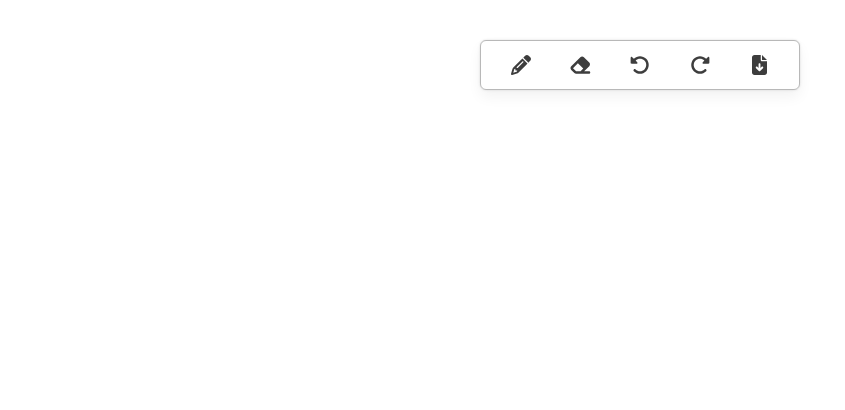
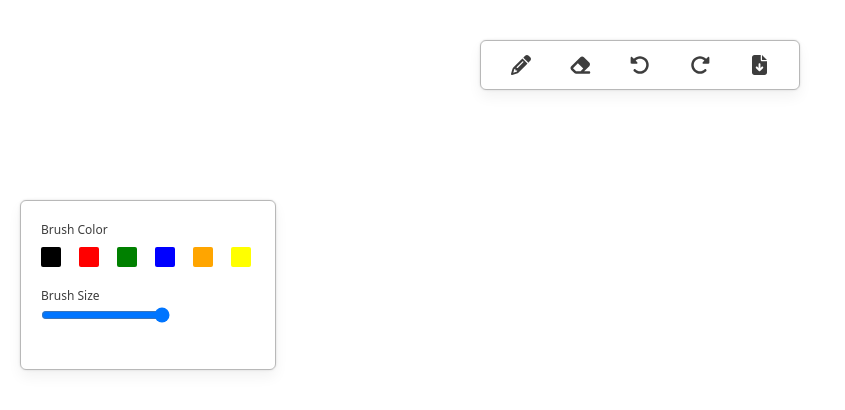
Before and after one commit to arghyadeep-b/Draw.io, a Next.js app: page / in a window 1280 px wide. Shown: the top 410 px of the page, without its empty margins (0-845 px from the left). Built offline with nearby package versions, Linux system fonts and the light colour scheme.

Commit message:
Toolbox layout ready

```diff
--- /dev/null
+++ b/src/components/Toolbox/index.js
@@ -0,0 +1,31 @@
+import styles from './index.module.css'
+import { COLORS } from '@/constants';
+
+const Toolbox = () => {
+    const updateBrushSize = () => { };
+
+    return (
+        <div className={styles.toolboxContainer}>
+            <div className={styles.toolItem}>
+                <h4 className={styles.toolText}>Brush Color</h4>
+                <div className={styles.itemContainer}>
+                    {/* div for color */}
+                    <div className={styles.colorBox} style={{ backgroundColor: COLORS.BLACK }} />
+                    <div className={styles.colorBox} style={{ backgroundColor: COLORS.RED }} />
+                    <div className={styles.colorBox} style={{ backgroundColor: COLORS.GREEN }} />
+                    <div className={styles.colorBox} style={{ backgroundColor: COLORS.BLUE }} />
+                    <div className={styles.colorBox} style={{ backgroundColor: COLORS.ORANGE }} />
+                    <div className={styles.colorBox} style={{ backgroundColor: COLORS.YELLOW }} />
+                </div>
+            </div>
+            <div className={styles.toolItem}>
+                <h4 className={styles.toolText}>
+                    Brush Size
+                </h4>
+                <input type="range" min={1} max={10} step={1} onChange={updateBrushSize} />
+            </div>
+        </div>
+    )
+}
+
+export default Toolbox
--- /dev/null
+++ b/src/components/Toolbox/index.module.css
@@ -0,0 +1,28 @@
+.toolboxContainer{
+    @apply p-5 absolute top-1/4 left-5 w-64 rounded-md;
+    box-shadow: theme('colors.shadow1');
+    border: 1px solid theme('colors.border1');
+    background-color: theme('colors.background1');
+
+    .toolItem{
+        @apply mb-5;
+
+        .toolText{
+            font-size: 12px;
+            color: theme('colors.text1');
+        }
+
+        .itemContainer{
+            @apply flex justify-between mt-2;
+
+            .colorBox{
+                @apply h-5 w-5 mr-1 rounded-sm cursor-pointer;
+
+                &:hover, &.active{
+                    border: 1.5px solid theme('colors.border2');
+                    box-shadow: theme('colors.shadow2');
+                }
+            }
+        }
+    }
+}
--- /dev/null
+++ b/src/constants.js
@@ -0,0 +1,19 @@
+const COLORS = {
+    BLACK: 'black',
+    RED: 'red',
+    GREEN: 'green',
+    BLUE: 'blue',
+    ORANGE: 'orange',
+    YELLOW: 'yellow',
+    WHITE: 'white'
+}
+
+const MENU_ITEMS = {
+    PENCIL: 'PENCIL',
+    ERASER: 'ERASER',
+    UNDO: 'UNDO',
+    REDO: 'REDO',
+    DOWNLOAD: 'DOWNLOAD'
+}
+
+export { COLORS, MENU_ITEMS }
--- a/src/pages/index.js
+++ b/src/pages/index.js
@@ -1,7 +1,11 @@
 import Menu from "@/components/Menu";
+import Toolbox from "@/components/Toolbox";
 
 export default function Home() {
   return (
-    <Menu />
+    <>
+      <Menu />
+      <Toolbox />
+    </>
   )
 }
```
